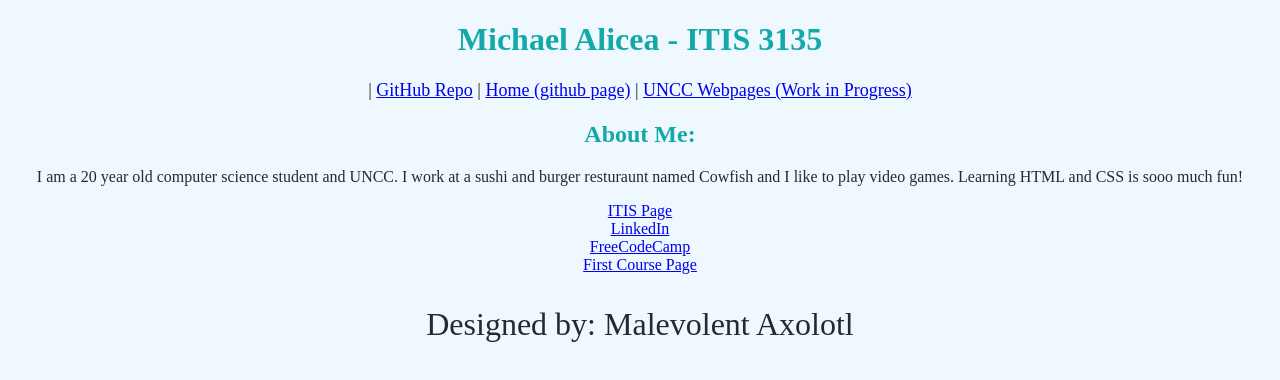
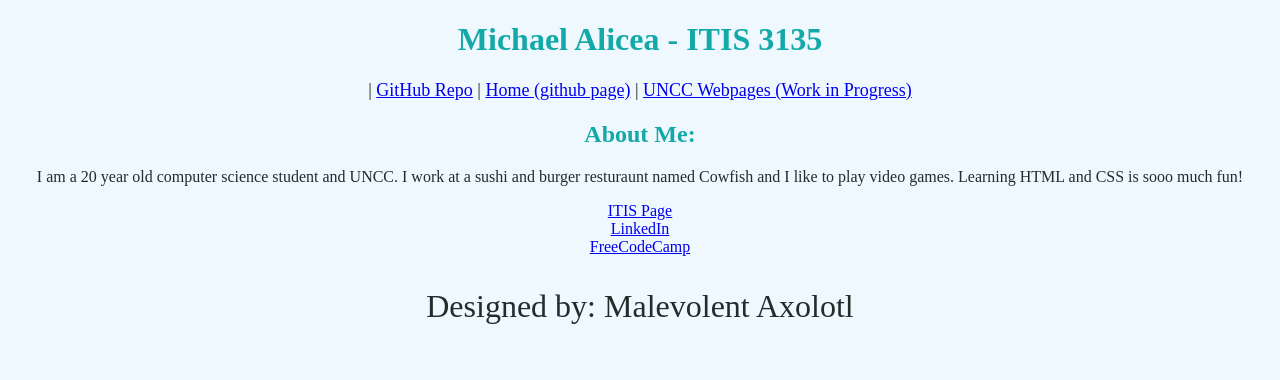
Before and after one commit to MalevolentAxolotl/MalevolentAxolotl.github.io, a plain HTML site: page index.html in a window 1280 px wide. Drawn offline with Linux system fonts and the light colour scheme.

Commit message:
Update index.html
removed duplicate line

```diff
--- a/index.html
+++ b/index.html
@@ -38,7 +38,7 @@
     <a href="https://michaelalicea.github.io/itis3135/" target="_blank"> <div>ITIS Page</div></a>
     <a href= "https://www.linkedin.com/in/michael-alicea-087146151/" target="_blank"> <div>LinkedIn</div></a>
     <a href="https://www.freecodecamp.org/freshmikeyy" target="_blank"> <div> FreeCodeCamp</div></a>
-    <a href="https://michaelalicea.github.io/itis3135/" target="_blank"> <div>First Course Page </div></a>
+
 
 </nav>
 <p> Designed by: Malevolent Axolotl</p>
```
